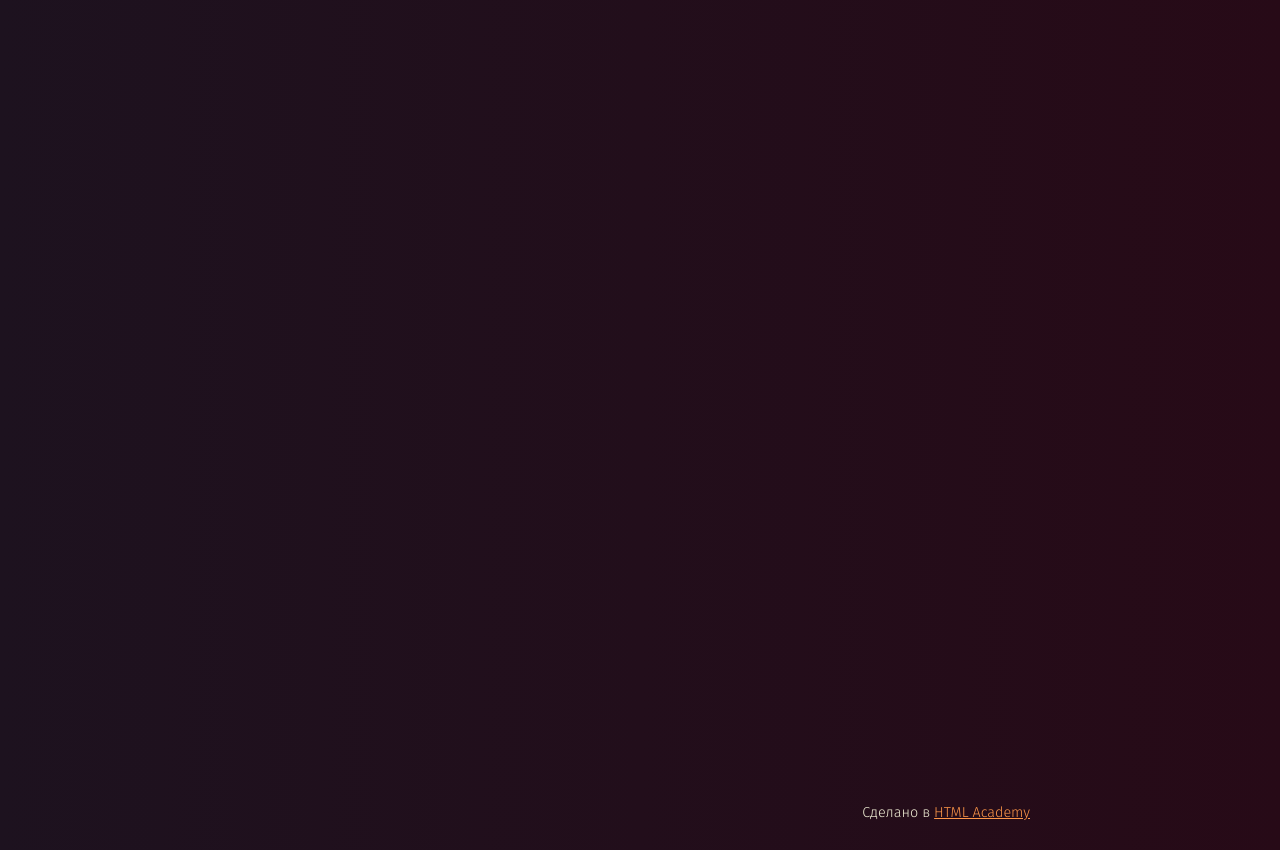
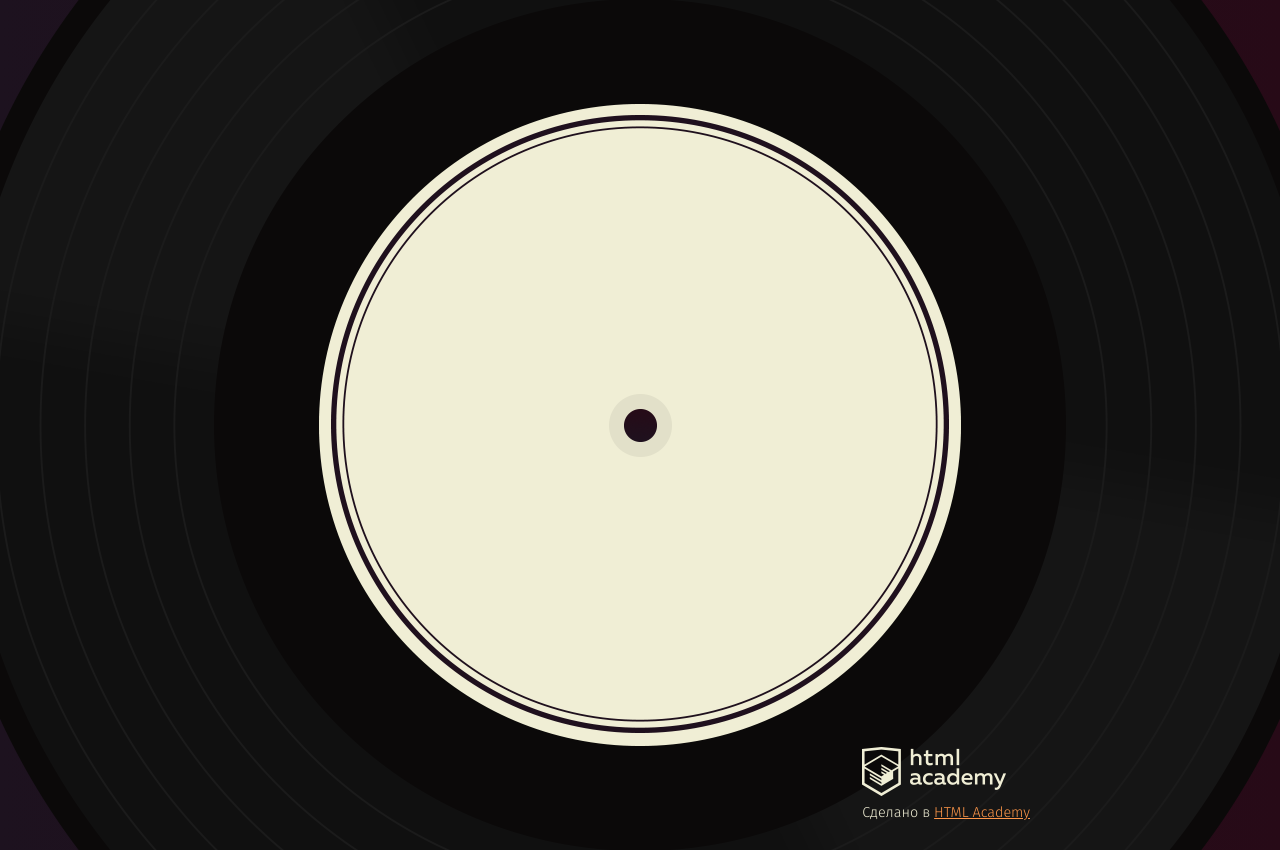
Before and after one commit to nadinTs/58774-guess-melody, a website: page index.html in a window 1280 px wide. Drawn offline with nearby package versions, Linux system fonts and the light colour scheme; files that its build step writes are made by us from their sources; the site is published under a folder, as on GitHub Pages, so addresses that start at the root find nothing.

Commit message:
Update common.scss

```diff
--- a/sass/common.scss
+++ b/sass/common.scss
@@ -25,7 +25,7 @@ html {
 
 body {
   align-items: center;
-  background: url("/img/vinyl.png") center no-repeat;
+  background: url("../img/vinyl.png") center no-repeat;
   color: #fff;
   display: flex;
   font: 1em $font;
@@ -56,7 +56,7 @@ body {
 
 .copyright-link::before {
   bottom: 100%;
-  content: url('/img/ha-logo.png');
+  content: url('../img/ha-logo.png');
   height: 50px;
   left: 0;
   margin-bottom: 0.5em;
```
